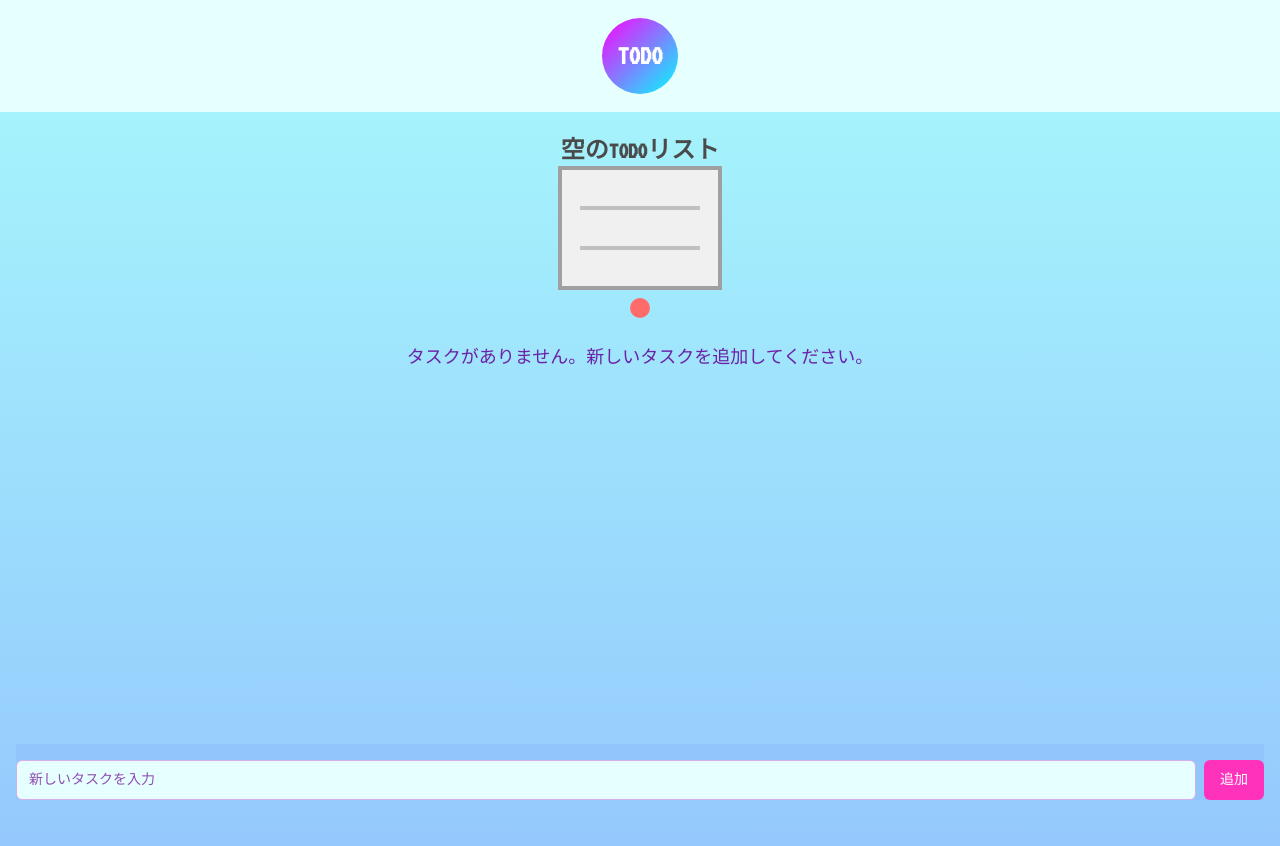
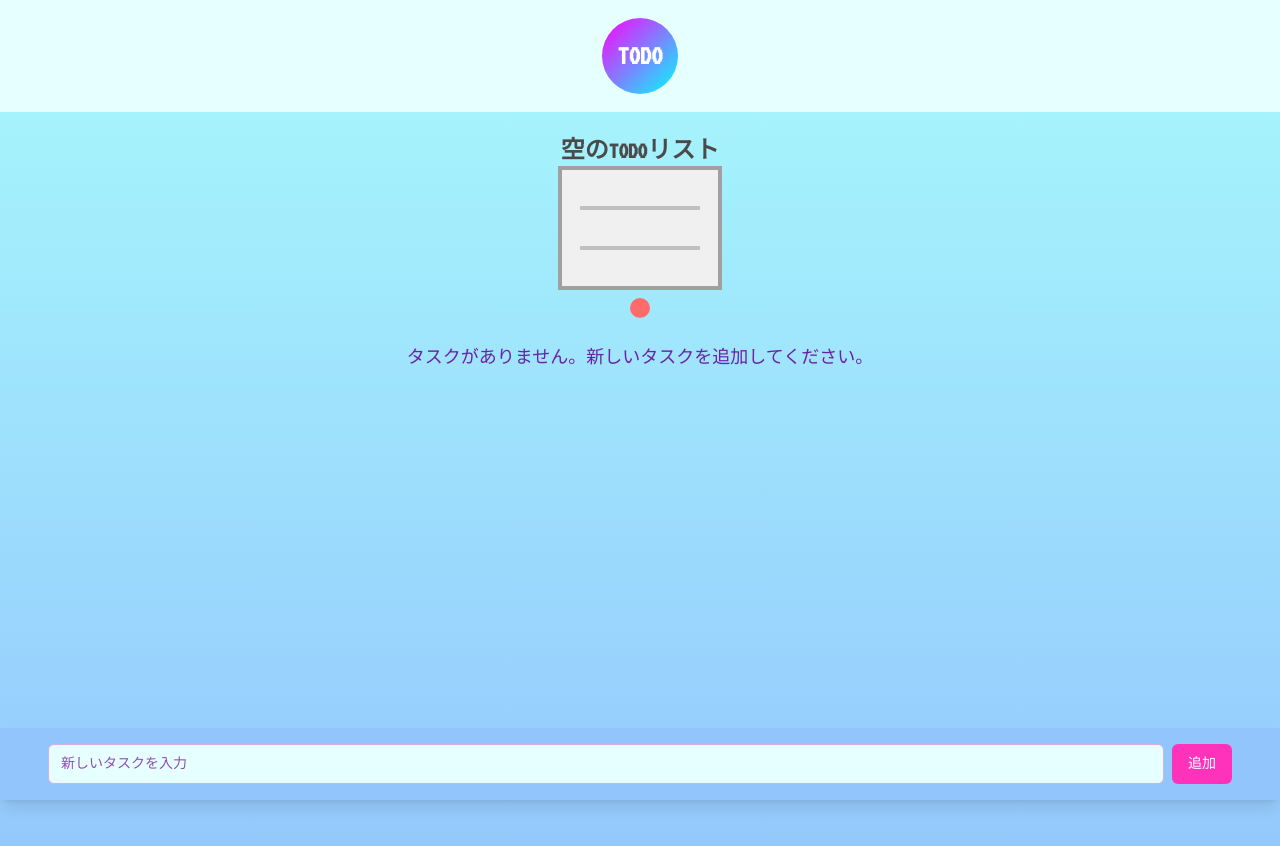
Before and after one commit to kentaro/todo, a Next.js app: page / in a window 1280 px wide. Shown: the top 846 px of the page. Built offline with nearby package versions, Linux system fonts and the light colour scheme.

Commit message:
スクロールすると入力フォームががたがたうごくので、動かないように固定してください。また、背景色とフォームのパディングが狭くてダサいので、なんとかしてください。

```diff
--- a/src/app/page.tsx
+++ b/src/app/page.tsx
@@ -47,7 +47,7 @@ export default function Home() {
 
   return (
     <main className="container mx-auto p-4 bg-gradient-to-b from-cyan-200 to-blue-300 min-h-screen flex flex-col">
-      <div className="flex-grow overflow-y-auto">
+      <div className="flex-grow overflow-y-auto pb-16">
         {!isLoaded ? (
           <div className="text-center mt-4 text-purple-800">読み込み中...</div>
         ) : todos.length > 0 ? (
@@ -59,9 +59,7 @@ export default function Home() {
           </div>
         )}
       </div>
-      <div className="sticky bottom-0 bg-blue-300 pt-4">
-        <AddTodo onAdd={addTodo} />
-      </div>
+      <AddTodo onAdd={addTodo} />
     </main>
   )
 }
--- a/src/components/add-todo.tsx
+++ b/src/components/add-todo.tsx
@@ -20,7 +20,8 @@ export function AddTodo({ onAdd }: AddTodoProps) {
   }
 
   return (
-    <form onSubmit={handleSubmit} className="flex gap-2">
+    <form onSubmit={handleSubmit} className="fixed bottom-0 left-0 right-0 bg-blue-300 p-4 shadow-lg">
+      <div className="container mx-auto flex gap-2">
         <Input
           type="text"
           value={title}
@@ -29,6 +30,7 @@ export function AddTodo({ onAdd }: AddTodoProps) {
           className="flex-grow"
         />
         <Button type="submit">追加</Button>
+      </div>
     </form>
   )
 }
```
Lines whose indentation alone changed are shown as unchanged.
